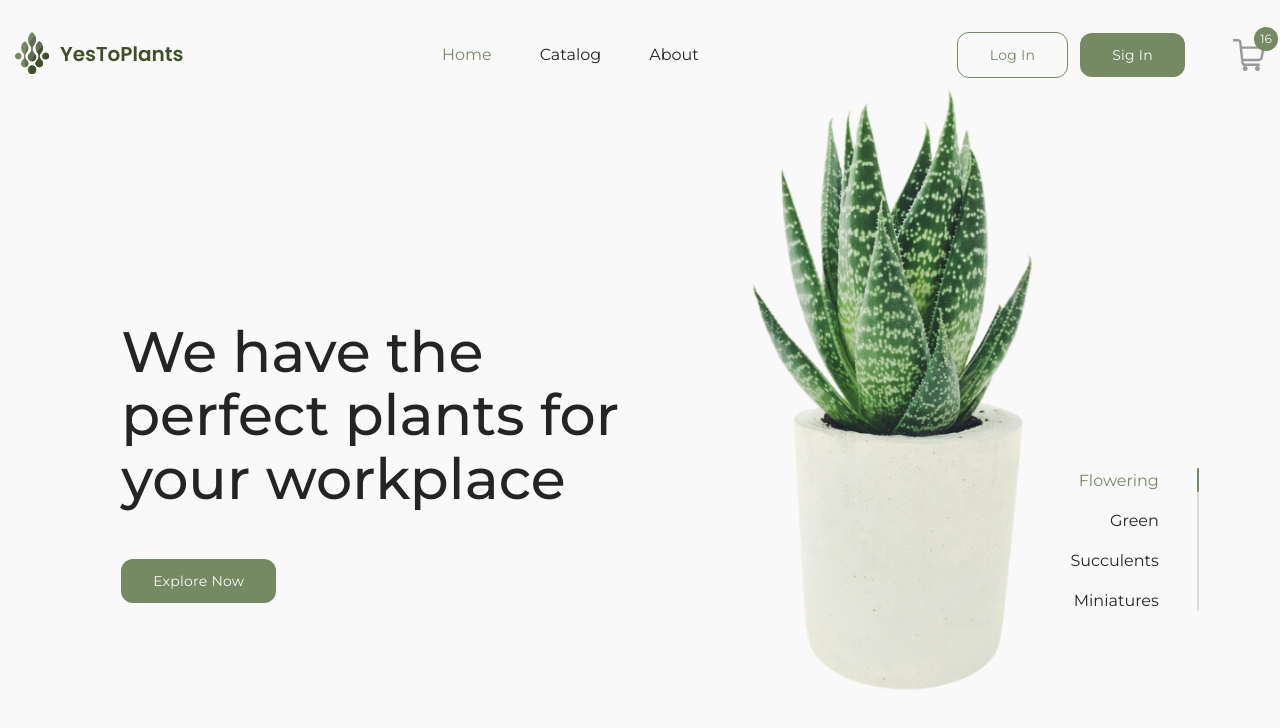
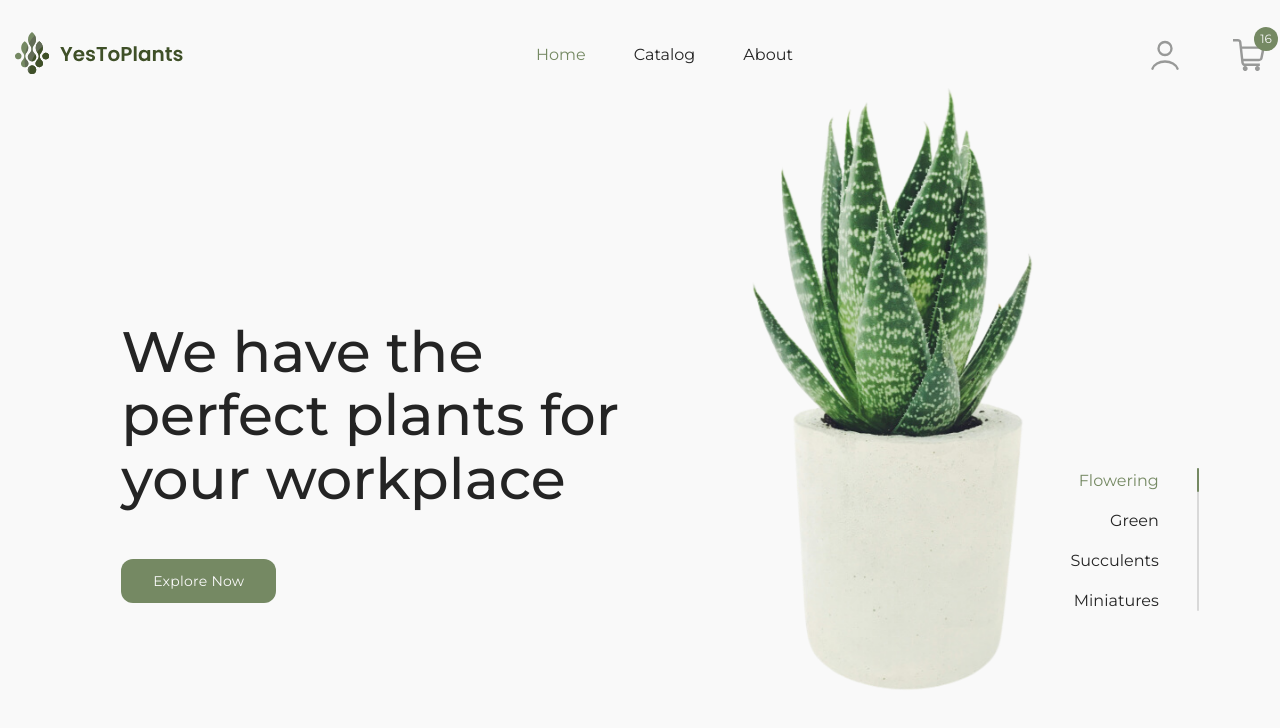
Before and after one commit to D4n1el13and37/e-commerce-app, a React (Vite) app: page / in a window 1280 px wide. Shown: the top 728 px of the page. Built offline with nearby package versions, Linux system fonts and the light colour scheme.

Commit message:
feat: add headerUser component

```diff
--- a/src/components/header/Header.tsx
+++ b/src/components/header/Header.tsx
@@ -1,7 +1,8 @@
 import React from 'react';
 import Logo from './Logo.svg';
 import classes from './Header.module.scss';
-import HeaderAuthBtns from '../headerAuthBtns/headerAuthBtns';
+import HeaderUser from '../headerUser/HeaderUser';
+// import HeaderAuthBtns from '../headerAuthBtns/HeaderAuthBtns';
 
 const Header: React.FC = () => (
   <header>
@@ -32,7 +33,8 @@ const Header: React.FC = () => (
         </ul>
       </nav>
       <div className={classes.header__links}>
-        <HeaderAuthBtns />
+        {/* <HeaderAuthBtns /> */}
+        <HeaderUser />
         <a href="#" className={classes.card} aria-label="Shopping card">
           <span className={classes.card__quantity}>16</span>
         </a>
--- /dev/null
+++ b/src/components/headerUser/HeaderUser.module.scss
@@ -0,0 +1,76 @@
+.container {
+  width: 40px;
+  height: 40px;
+}
+
+.button {
+  border: none;
+  width: 40px;
+  height: 40px;
+  color: currentcolor;
+  background-image: url('./user.svg');
+  background-position: center;
+  background-size: cover;
+  background-repeat: no-repeat;
+  background-color: transparent;
+  cursor: pointer;
+
+  @media (any-hover: hover) {
+    &:hover {
+      opacity: 0.7;
+    }
+  }
+
+  @media (prefers-reduced-motion: no-preference) {
+    transition: var(--duration) opacity ease-in-out;
+  }
+}
+
+.menu {
+  position: relative;
+  z-index: 3;
+  display: grid;
+  overflow: hidden;
+  border-radius: 12px;
+  line-height: 0;
+  color: transparent;
+  transform: translateX(-70%);
+  margin-block-start: 1.05lh;
+
+  &_item {
+    place-content: center;
+  }
+
+  @media (prefers-reduced-motion: no-preference) {
+    transition:
+      line-height var(--duration) ease-in-out,
+      color var(--duration) ease-in-out;
+  }
+}
+
+.menu_link {
+  display: block;
+  padding: 0.5lh 50px;
+  font-size: var(--second-font-size);
+  line-height: 143%;
+  letter-spacing: 0.02em;
+  color: var(--grey-color);
+
+  @media (any-hover: hover) {
+    &:hover {
+      color: var(--primary-color);
+    }
+  }
+
+  @media (prefers-reduced-motion: no-preference) {
+    transition: var(--duration) color ease-in-out;
+  }
+}
+
+.button.active ~ .menu {
+  min-width: 168px;
+  min-height: 132px;
+  line-height: 1.2;
+  color: currentcolor;
+  background-color: #fff;
+}
--- /dev/null
+++ b/src/components/headerUser/HeaderUser.tsx
@@ -0,0 +1,44 @@
+import React, { useState } from 'react';
+import classes from './HeaderUser.module.scss';
+
+const HeaderUser: React.FC = () => {
+  const [isActive, setIsActive] = useState(false);
+
+  const toggleMenu = () => {
+    setIsActive(!isActive);
+  };
+
+  return (
+    <div className={classes.container}>
+      <button
+        className={`${classes.button} ${isActive ? classes.active : ''}`}
+        aria-expanded={isActive ? 'true' : 'false'}
+        aria-controls="list"
+        onClick={toggleMenu}
+      ></button>
+
+      <ul className={classes.menu} aria-hidden={!isActive}>
+        <li className={classes.menu_item}>
+          <a
+            className={classes.menu_link}
+            href="#"
+            tabIndex={isActive ? 0 : -1}
+          >
+            Account
+          </a>
+        </li>
+        <li className={classes.menu_item}>
+          <a
+            className={classes.menu_link}
+            href="#"
+            tabIndex={isActive ? 0 : -1}
+          >
+            Log Out
+          </a>
+        </li>
+      </ul>
+    </div>
+  );
+};
+
+export default HeaderUser;
--- a/src/pages/Home/Home.tsx
+++ b/src/pages/Home/Home.tsx
@@ -5,15 +5,15 @@ import Slider from '../../components/slider/Slider';
 
 const Home: React.FC = () => (
   <section className={`${classes.hero__container} grid`}>
-    <div className={`${classes.hero__left}`}>
-      <h1 className={`${classes.hero__title}`}>
+    <div className={classes.hero__left}>
+      <h1 className={classes.hero__title}>
         We have the perfect plants for your workplace
       </h1>
       <Button isMain={true} isFilled={true}>
         Explore Now
       </Button>
     </div>
-    <div className={`${classes.hero__right}`}>
+    <div className={classes.hero__right}>
       <div className="hero__wrapper">
         <div className="hero__slider_wrapper">
           <div className="hero__slider_pagination"></div>
```
Also changed, not shown: src/components/headerUser/user.svg (added).
